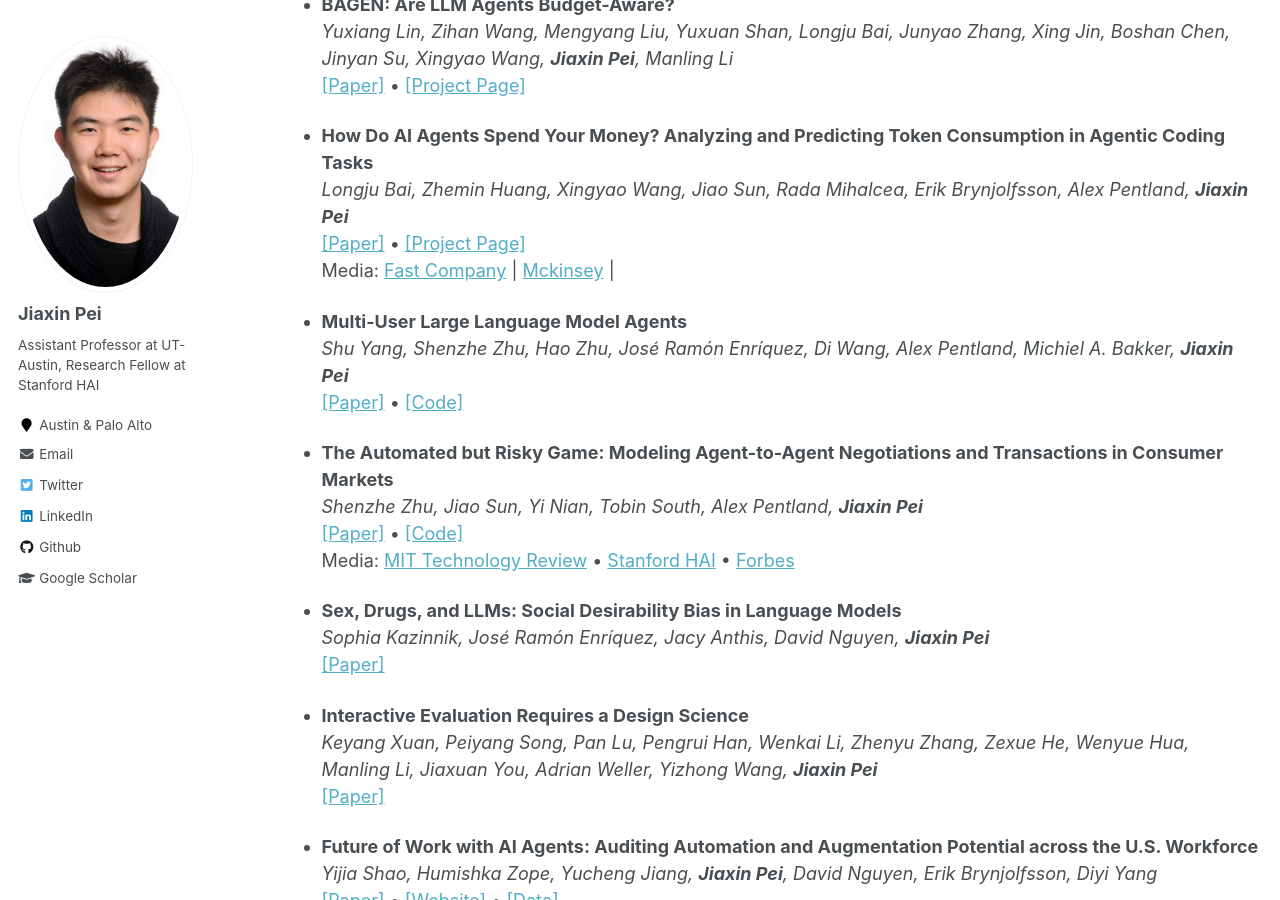
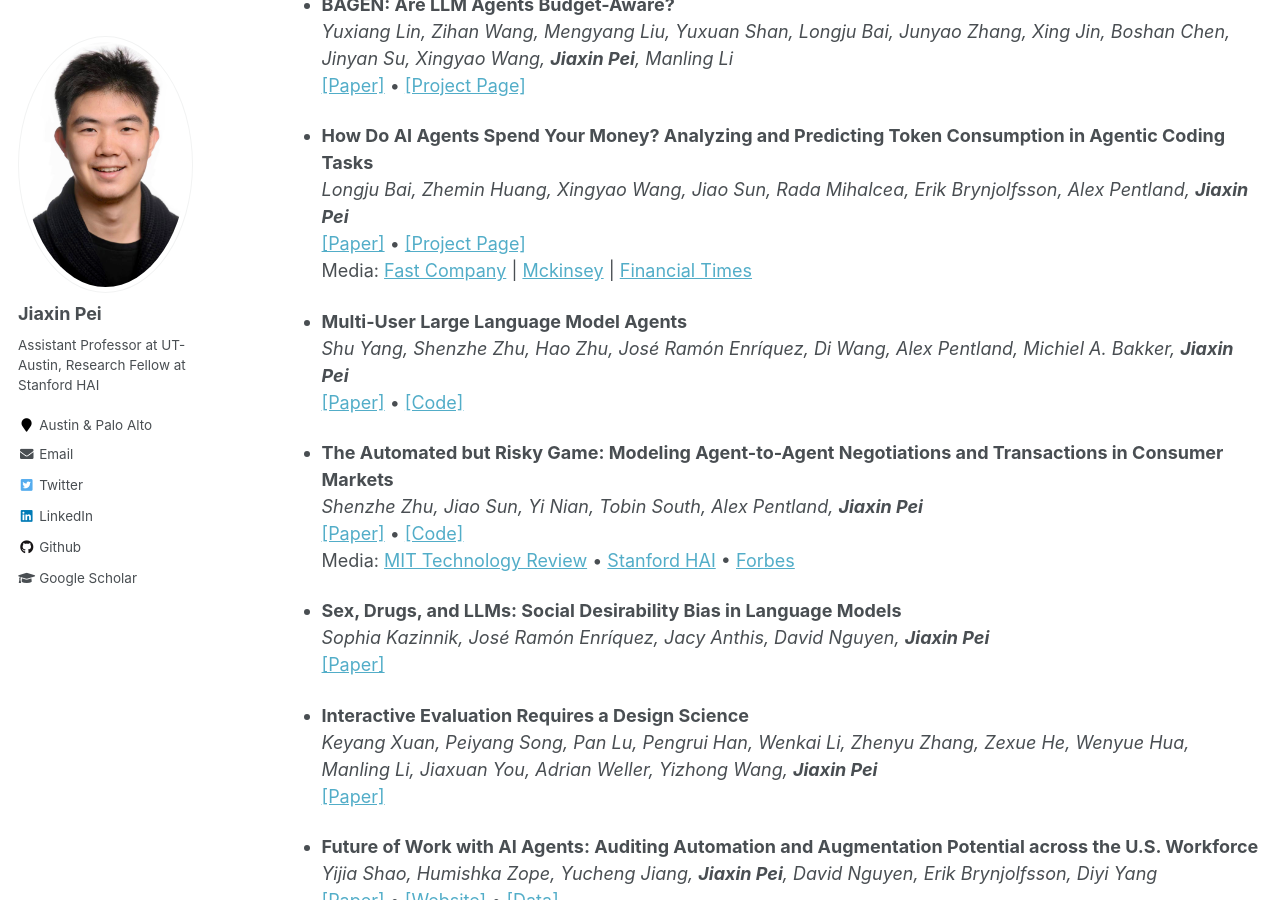
Before and after one commit to Jiaxin-Pei/Jiaxin-Pei.github.io, a Jekyll site: the page built from _pages/publications.md, in a window 1280 px wide and 900 px high, scrolled down 507 px. Built offline with Jekyll 4.4.1, drawn with Linux system fonts in a browser that asks for light colours.

Commit message:
Add Financial Times coverage for the AI token consumption paper.
Co-authored-by: Cursor <cursoragent@cursor.com>

```diff
--- a/_pages/publications.md
+++ b/_pages/publications.md
@@ -44,7 +44,7 @@ redirect_from:
 * **How Do AI Agents Spend Your Money? Analyzing and Predicting Token Consumption in Agentic Coding Tasks**
   *Longju Bai, Zhemin Huang, Xingyao Wang, Jiao Sun, Rada Mihalcea, Erik Brynjolfsson, Alex Pentland, **Jiaxin Pei***
   [[Paper]](https://arxiv.org/abs/2604.22750) • [[Project Page]](https://longjubai.github.io/agent_token_consumption/)
-  Media: [Fast Company](https://www.fastcompany.com/91572876/the-ai-economy-runs-on-this-incredibly-vague-unit) | [Mckinsey](https://www.mckinsey.com/capabilities/quantumblack/our-insights/is-that-ai-agent-worth-it-agentic-economics-and-the-modern-operating-model#/) |
+  Media: [Fast Company](https://www.fastcompany.com/91572876/the-ai-economy-runs-on-this-incredibly-vague-unit) | [Mckinsey](https://www.mckinsey.com/capabilities/quantumblack/our-insights/is-that-ai-agent-worth-it-agentic-economics-and-the-modern-operating-model#/) | [Financial Times](https://ig.ft.com/ai-tokens/?accessToken=zwAAAaD2RgF7kc8jmwPtJzdNudOxLaAd9rZ2wQ.MEYCIQC-ZdVD-VVohnvB-TG5LBZHkrDDkOgK68dXBdNNhMT5YAIhAJYK7OMibZyEV_cPmte5KO0rf6yk9xNdv9-DVm7vvkOC&sharetype=gift&syn-25a6b1a6=1&token=32e5bd39-bd06-404f-981e-2adc8458c6f5)
 
 * **Multi-User Large Language Model Agents**
   *Shu Yang, Shenzhe Zhu, Hao Zhu, José Ramón Enríquez, Di Wang, Alex Pentland, Michiel A. Bakker, **Jiaxin Pei***
```
